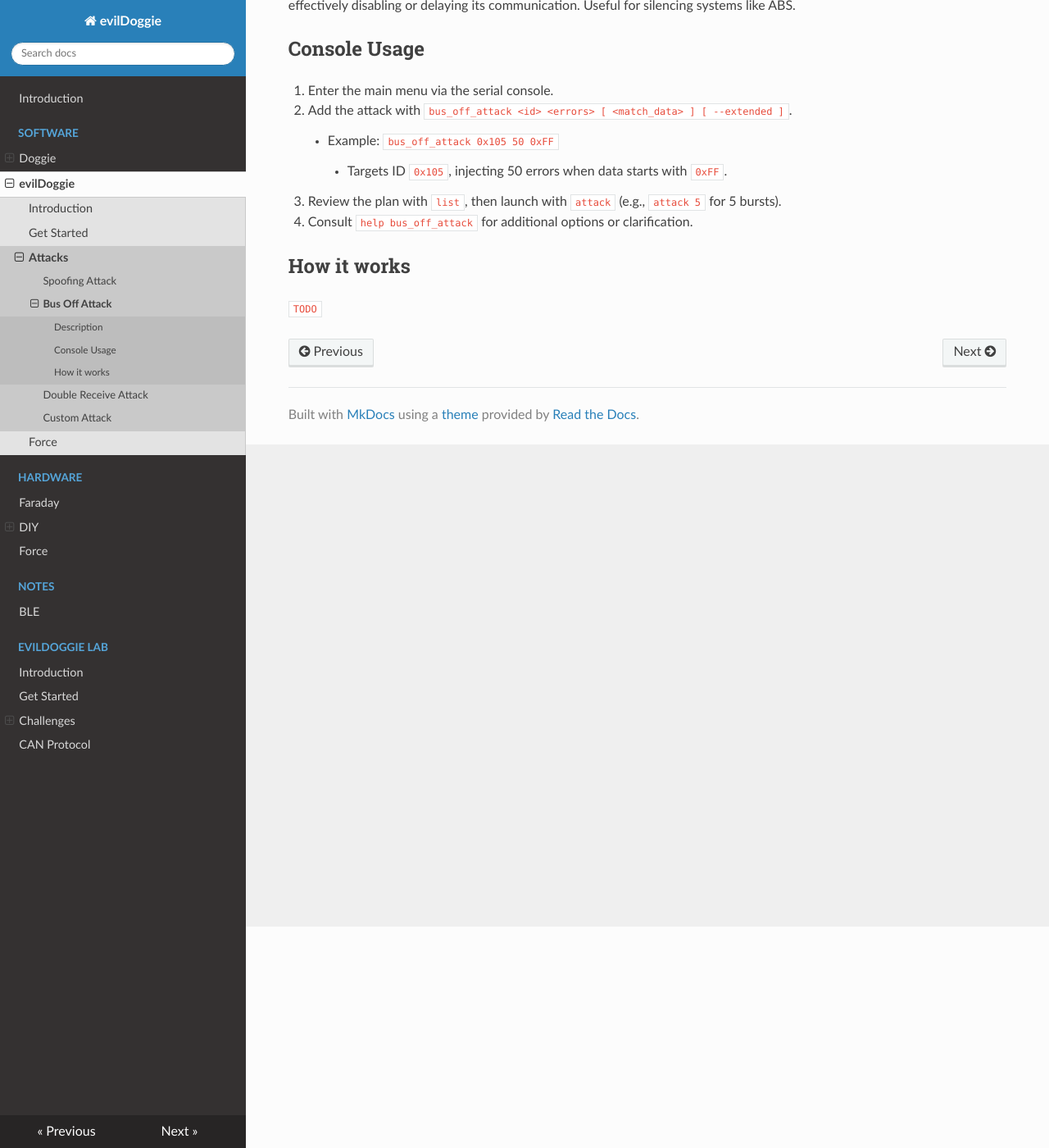
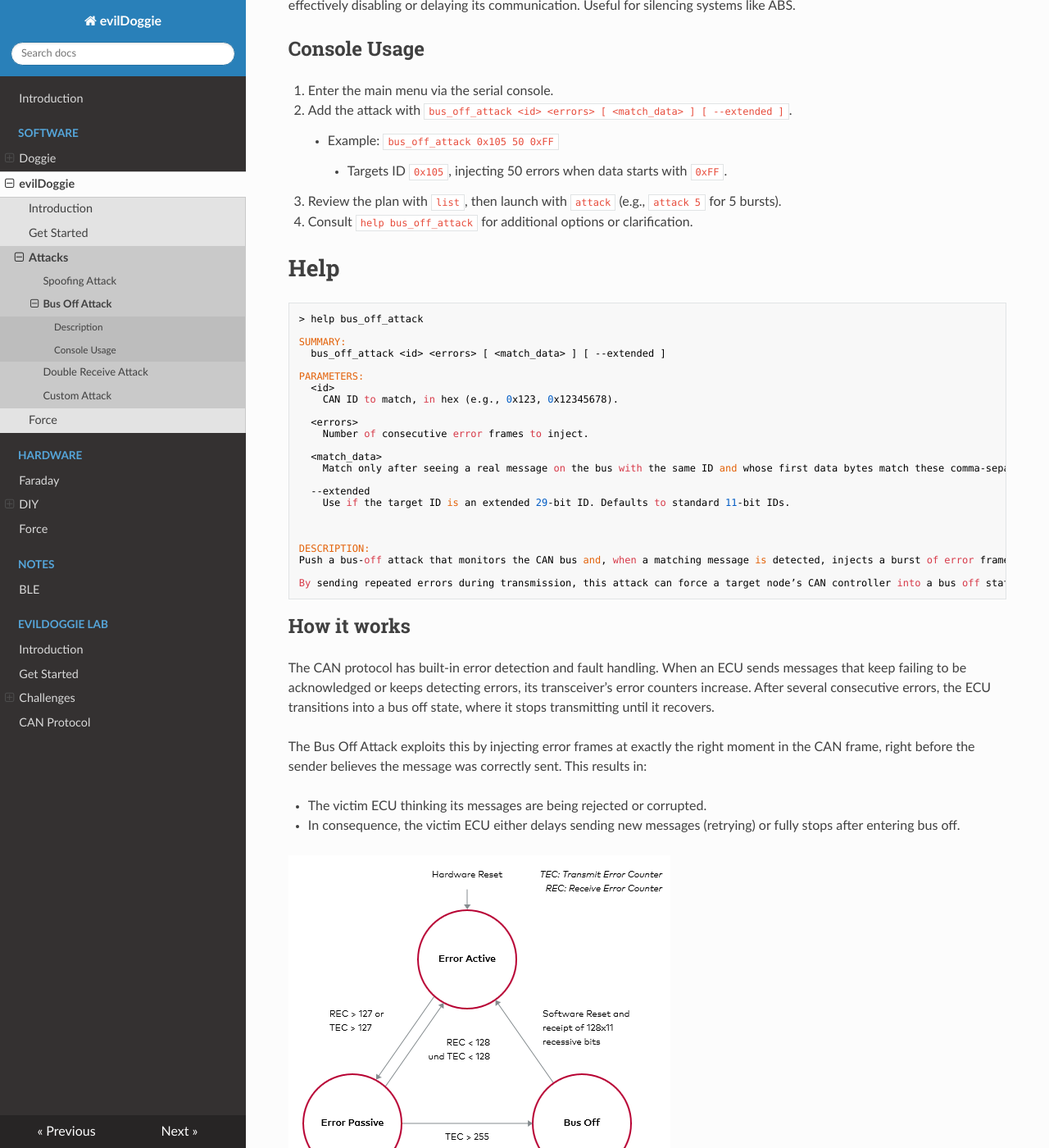
Before and after one commit to infobyte/doggie, an MkDocs documentation site: the page built from docs/software/evil_doggie/attacks/bus_off_attack.md, in a window 1280 px wide and 1400 px high, scrolled down 270 px. Shown: the whole window at 82% size. Built offline with MkDocs 1.6.1, drawn with Linux system fonts in a browser that asks for light colours; nearby versions of some CDN libraries; some of the changed text lies outside the part shown.

Commit message:
[docs] More information in attacks

````diff
--- a/docs/software/evil_doggie/attacks/bus_off_attack.md
+++ b/docs/software/evil_doggie/attacks/bus_off_attack.md
@@ -13,6 +13,76 @@
 3. Review the plan with `list`, then launch with `attack` (e.g., `attack 5` for 5 bursts).
 4. Consult `help bus_off_attack` for additional options or clarification.
 
+# Help
+
+```
+> help bus_off_attack
+
+SUMMARY:
+  bus_off_attack <id> <errors> [ <match_data> ] [ --extended ]
+
+PARAMETERS:
+  <id>
+    CAN ID to match, in hex (e.g., 0x123, 0x12345678).
+
+  <errors>
+    Number of consecutive error frames to inject.
+
+  <match_data>
+    Match only after seeing a real message on the bus with the same ID and whose first data bytes match these comma‑separated hex values. Useful to target specific messages when multiple messages share the same ID.
+
+  --extended
+    Use if the target ID is an extended 29‑bit ID. Defaults to standard 11‑bit IDs.
+
+
+
+DESCRIPTION:
+Push a bus‑off attack that monitors the CAN bus and, when a matching message is detected, injects a burst of error frames timed to disrupt communication.
+
+By sending repeated errors during transmission, this attack can force a target node’s CAN controller into a bus off state or significantly delay its messages, making it temporarily stop communicating or degrade its performance.
+```
+
 ## How it works
 
-`TODO`
+The CAN protocol has built-in error detection and fault handling. When an ECU sends messages that keep failing to be acknowledged or keeps detecting errors, its transceiver’s error counters increase. After several consecutive errors, the ECU transitions into a bus off state, where it stops transmitting until it recovers.
+
+The Bus Off Attack exploits this by injecting error frames at exactly the right moment in the CAN frame, right before the sender believes the message was correctly sent. This results in:
+
+* The victim ECU thinking its messages are being rejected or corrupted.
+* In consequence, the victim ECU either delays sending new messages (retrying) or fully stops after entering bus off.
+
+![CAN Error States](../../../res/can_error_states.png)
+
+The Bus Off Attack’s timing is similar to the Double Receive Attack, but here we deliberately corrupt the message so the receiver doesn’t get it either. We effectively silence the target ECU for a while.
+
+This attack will insert the error frames after the EOF2 bit in the End Of Frame as we could see in the following image, disrupting the sended message.
+
+![Bus Off Attack Timing](../../../res/bus_off_attack_timing.png)
+
+
+For example, if we want to attack the messages with ID `0x105` we will do the following:
+
+```
+> bus_off_attack 0x105 50
+```
+
+And this will make a Bus Off Attack to a message with that id and inserting 50 error frames.
+
+If we see the attack in a logic analyzer we could see the following:
+
+![Bus Off Attack Logic Analyzer](../../../res/bus_off_attack_la.png)
+
+
+Here, we have 3 devices involved, and the channels are:
+
+* **E TX**: evilDoggie TX
+* **E RX**: evilDoggie RX
+* **G0 TX**: Doggie 0 TX
+* **G1 TX**: Doggie 1 TX
+
+We can see that **G0** sends the message, **E** attacks.
+
+
+## Implementation
+
+**TODO**: High level commands that compose the attack
````
Also changed, not shown: docs/software/evil_doggie/attacks/double_receive_attack.md (+58 -1 lines), docs/software/evil_doggie/attacks/spoofing_attack.md (+10 -0 lines), docs/res/bus_off_attack_la.png (added), docs/res/bus_off_attack_timing.png (added), docs/res/can_error_states.png (added), docs/res/double_receive_attack_la.png (added), docs/res/double_receive_attack_timing.png (added).
